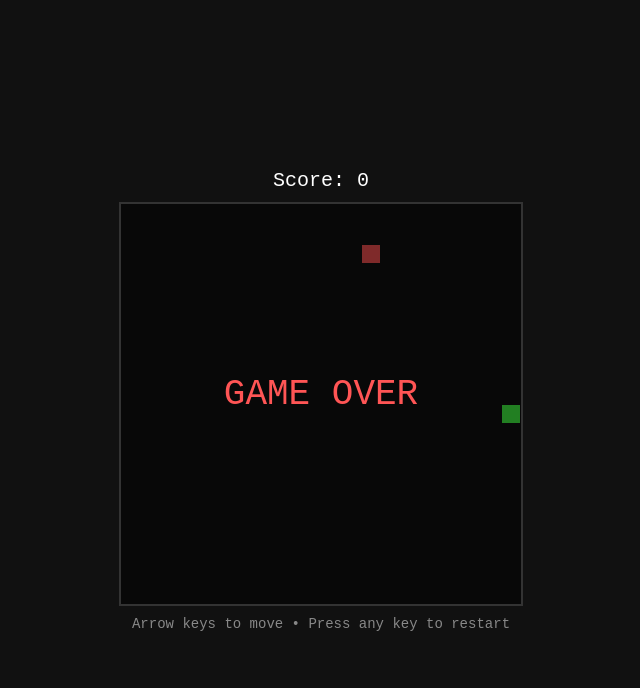
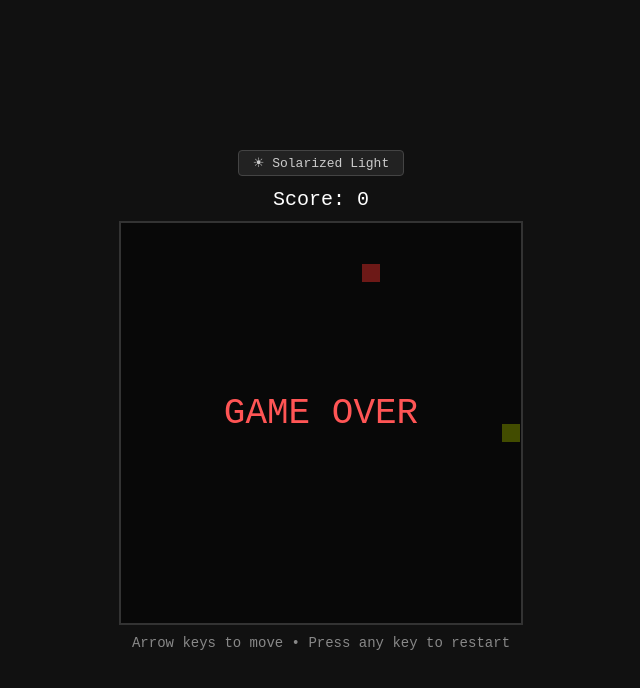
Before and after one commit to spmridula/snake-game, a website: page snake/index.html in a window 1280 px wide. Shown: the whole page, without its empty margins (319-959 px from the left). Drawn offline with Linux system fonts and the light colour scheme.

Commit message:
Lower snake speed and add solarized light theme toggle

```diff
--- a/snake/index.html
+++ b/snake/index.html
@@ -3,13 +3,19 @@
 <head>
   <title>Snake</title>
   <style>
-    body { background: #111; display: flex; flex-direction: column; align-items: center; justify-content: center; height: 100vh; margin: 0; font-family: monospace; color: #fff; }
+    body { background: #111; display: flex; flex-direction: column; align-items: center; justify-content: center; height: 100vh; margin: 0; font-family: monospace; color: #fff; transition: background 0.2s, color 0.2s; }
+    body.light { background: #fdf6e3; color: #657b83; }
     canvas { border: 2px solid #333; }
+    body.light canvas { border-color: #93a1a1; }
     #score { margin-bottom: 10px; font-size: 20px; }
     #msg { margin-top: 10px; font-size: 14px; color: #888; }
+    body.light #msg { color: #93a1a1; }
+    #theme-btn { margin-bottom: 12px; padding: 4px 14px; cursor: pointer; font-family: monospace; font-size: 13px; background: #222; color: #ccc; border: 1px solid #444; border-radius: 4px; }
+    body.light #theme-btn { background: #eee8d5; color: #586e75; border-color: #93a1a1; }
   </style>
 </head>
 <body>
+  <button id="theme-btn" onclick="toggleTheme()">☀ Solarized Light</button>
   <div id="score">Score: 0</div>
   <canvas id="c" width="400" height="400"></canvas>
   <div id="msg">Arrow keys to move • Press any key to restart</div>
@@ -17,7 +23,21 @@
     const canvas = document.getElementById('c');
     const ctx = canvas.getContext('2d');
     const SIZE = 20, COLS = 20, ROWS = 20;
-    let snake, dir, food, score, interval, running;
+    let snake, dir, food, score, interval, running, light = false;
+
+    const THEMES = {
+      dark:  { bg: '#111', food: '#dc322f', head: '#859900', body: '#586e75', over: 'rgba(0,0,0,0.5)', overText: '#f55' },
+      light: { bg: '#fdf6e3', food: '#dc322f', head: '#859900', body: '#93a1a1', over: 'rgba(253,246,227,0.7)', overText: '#cb4b16' }
+    };
+
+    function theme() { return light ? THEMES.light : THEMES.dark; }
+
+    function toggleTheme() {
+      light = !light;
+      document.body.classList.toggle('light', light);
+      document.getElementById('theme-btn').textContent = light ? '🌙 Dark Mode' : '☀ Solarized Light';
+      draw();
+    }
 
     function start() {
       snake = [{x:10, y:10}];
@@ -25,9 +45,9 @@
       score = 0;
       running = true;
       placeFood();
-      update();
+      draw();
       clearInterval(interval);
-      interval = setInterval(tick, 120);
+      interval = setInterval(tick, 200);
     }
 
     function placeFood() {
@@ -42,9 +62,10 @@
         clearInterval(interval);
         running = false;
         draw();
-        ctx.fillStyle = 'rgba(0,0,0,0.5)';
+        const t = theme();
+        ctx.fillStyle = t.over;
         ctx.fillRect(0,0,400,400);
-        ctx.fillStyle = '#f55';
+        ctx.fillStyle = t.overText;
         ctx.font = '36px monospace';
         ctx.textAlign = 'center';
         ctx.fillText('GAME OVER', 200, 200);
@@ -62,19 +83,16 @@
     }
 
     function draw() {
-      ctx.fillStyle = '#111';
+      const t = theme();
+      ctx.fillStyle = t.bg;
       ctx.fillRect(0,0,400,400);
-      // food
-      ctx.fillStyle = '#f55';
+      ctx.fillStyle = t.food;
       ctx.fillRect(food.x*SIZE+1, food.y*SIZE+1, SIZE-2, SIZE-2);
-      // snake
       snake.forEach((s, i) => {
-        ctx.fillStyle = i===0 ? '#4f4' : '#2a2';
+        ctx.fillStyle = i===0 ? t.head : t.body;
         ctx.fillRect(s.x*SIZE+1, s.y*SIZE+1, SIZE-2, SIZE-2);
       });
     }
-
-    function update() { draw(); }
 
     document.addEventListener('keydown', e => {
       if (!running) { start(); return; }
```
